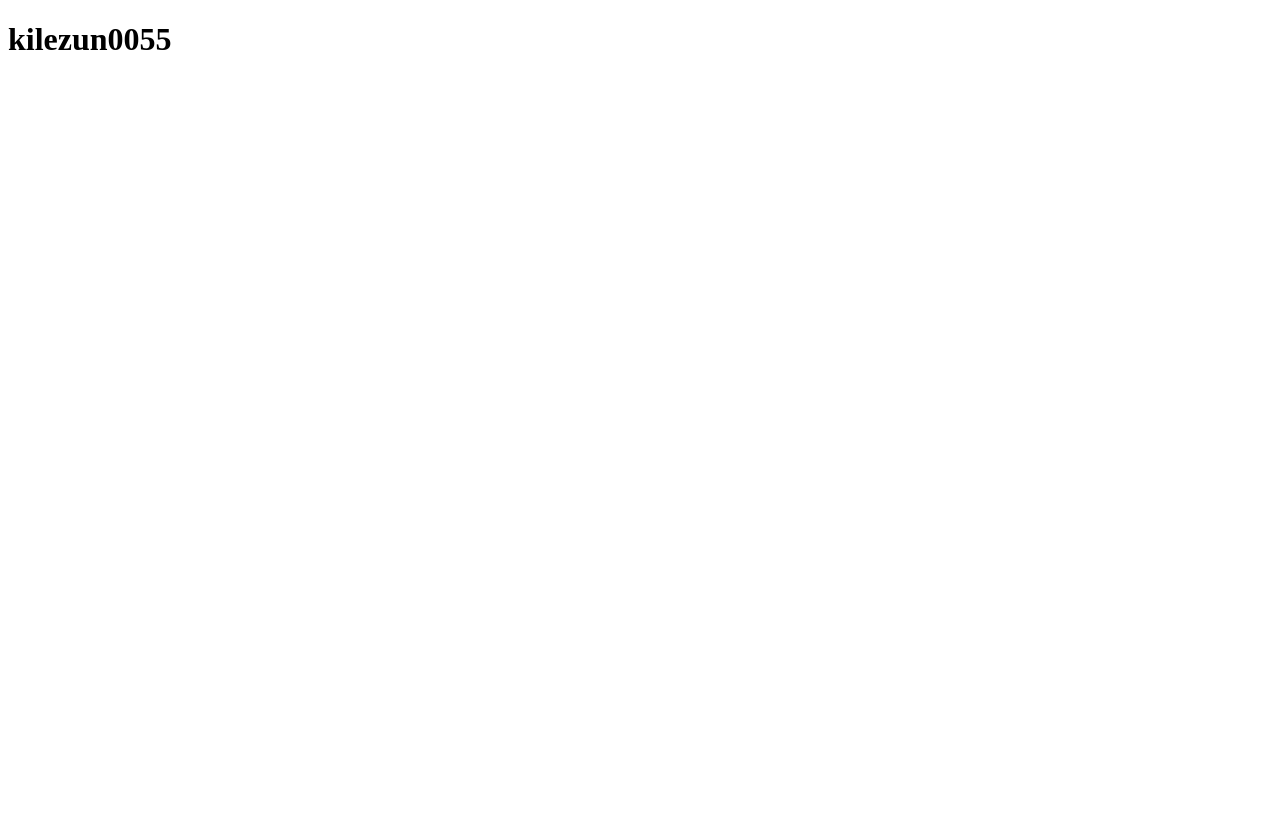
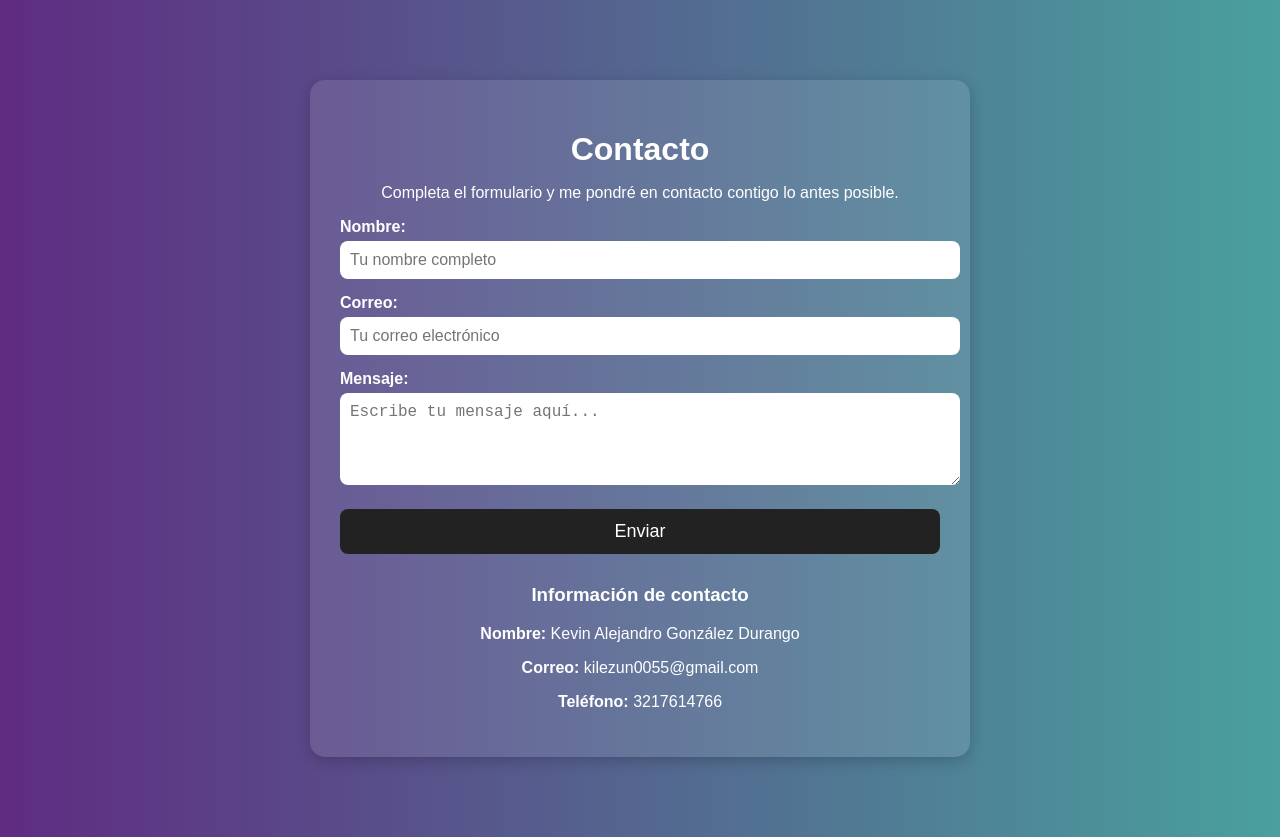
Before and after one commit to edwinmgallego/pagina-web-estudiantes-talento-tech, a plain HTML site: page kilez.html in a window 1280 px wide. Before the commit the page ends 800 px from the top, so only its background shows below. Drawn offline with Linux system fonts and the light colour scheme.

Commit message:
se creo paguina wed de contato para que las personas puedan ingrsar su nombre y correo para que le mande a kilez

```diff
--- a/kilez.html
+++ b/kilez.html
@@ -1,11 +1,39 @@
 <!DOCTYPE html>
-<html lang="en">
+<html lang="es">
 <head>
     <meta charset="UTF-8">
-    <meta name="viewport" content="width=, initial-scale=1.0">
-    <title>Document</title>
+    <meta name="viewport" content="width=device-width, initial-scale=1.0">
+    <title>Contacto - Kevin González</title>
+    <link rel="stylesheet" href="style.css">
 </head>
 <body>
-    <h1>kilezun0055</h1>
+    <div class="container">
+        <h1>Contacto</h1>
+        <p>Completa el formulario y me pondré en contacto contigo lo antes posible.</p>
+
+        <form id="contactForm">
+            <label for="nombre">Nombre:</label>
+            <input type="text" id="nombre" placeholder="Tu nombre completo">
+
+            <label for="email">Correo:</label>
+            <input type="email" id="email" placeholder="Tu correo electrónico">
+
+            <label for="mensaje">Mensaje:</label>
+            <textarea id="mensaje" rows="4" placeholder="Escribe tu mensaje aquí..."></textarea>
+
+            <button type="submit">Enviar</button>
+        </form>
+
+        <div class="info">
+            <h3>Información de contacto</h3>
+            <p><strong>Nombre:</strong> Kevin Alejandro González Durango</p>
+            <p><strong>Correo:</strong> <a href="mailto:kilezun0055@gmail.com">kilezun0055@gmail.com</a></p>
+            <p><strong>Teléfono:</strong> <a href="tel:3217614766">3217614766</a></p>
+        </div>
+
+        <p id="mensajeEnviado" class="oculto">¡Gracias! Tu mensaje fue enviado correctamente.</p>
+    </div>
+
+    <script src="script.js"></script>
 </body>
 </html>
--- /dev/null
+++ b/script.js
@@ -0,0 +1,28 @@
+document.getElementById("contactForm").addEventListener("submit", function(e) {
+    e.preventDefault();
+
+    const nombre = document.getElementById("nombre").value.trim();
+    const email = document.getElementById("email").value.trim();
+    const mensaje = document.getElementById("mensaje").value.trim();
+    const mensajeEnviado = document.getElementById("mensajeEnviado");
+
+    if (nombre === "" || email === "" || mensaje === "") {
+        alert("Por favor, completa todos los campos antes de enviar.");
+        return;
+    }
+
+    if (!email.includes("@") || !email.includes(".")) {
+        alert("Por favor, ingresa un correo electrónico válido.");
+        return;
+    }
+
+    mensajeEnviado.classList.remove("oculto");
+
+    // Limpia los campos del formulario
+    document.getElementById("contactForm").reset();
+
+    // Oculta el mensaje después de unos segundos
+    setTimeout(() => {
+        mensajeEnviado.classList.add("oculto");
+    }, 4000);
+});
--- /dev/null
+++ b/style.css
@@ -0,0 +1,79 @@
+body {
+    font-family: 'Poppins', sans-serif;
+    background: linear-gradient(to right, #5f2c82, #49a09d);
+    color: #fff;
+    margin: 0;
+    padding: 0;
+}
+
+.container {
+    max-width: 600px;
+    background: rgba(255, 255, 255, 0.1);
+    margin: 80px auto;
+    padding: 30px;
+    border-radius: 15px;
+    box-shadow: 0 4px 15px rgba(0,0,0,0.2);
+}
+
+h1 {
+    text-align: center;
+    margin-bottom: 10px;
+}
+
+p {
+    text-align: center;
+}
+
+label {
+    display: block;
+    margin-top: 15px;
+    font-weight: bold;
+}
+
+input, textarea {
+    width: 100%;
+    padding: 10px;
+    border-radius: 8px;
+    border: none;
+    margin-top: 5px;
+    font-size: 16px;
+}
+
+button {
+    display: block;
+    width: 100%;
+    margin-top: 20px;
+    padding: 12px;
+    border: none;
+    background-color: #222;
+    color: white;
+    font-size: 18px;
+    border-radius: 8px;
+    cursor: pointer;
+    transition: background 0.3s;
+}
+
+button:hover {
+    background-color: #333;
+}
+
+.info {
+    margin-top: 30px;
+    text-align: center;
+}
+
+a {
+    color: #fff;
+    text-decoration: none;
+}
+
+.oculto {
+    display: none;
+}
+
+#mensajeEnviado {
+    margin-top: 20px;
+    text-align: center;
+    font-weight: bold;
+    color: #00ff88;
+}
```
